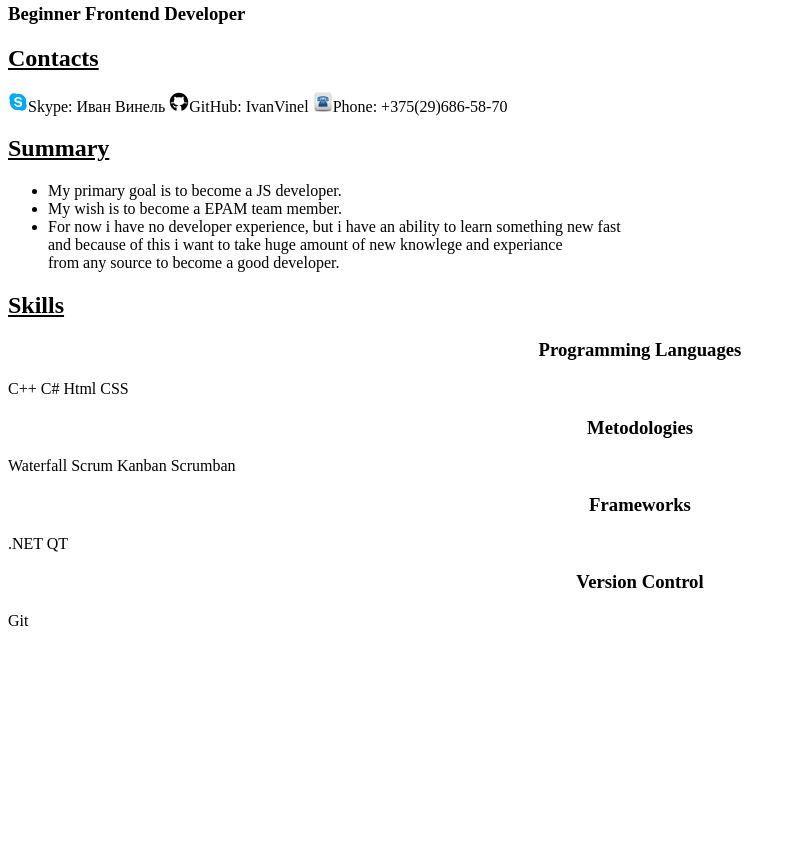
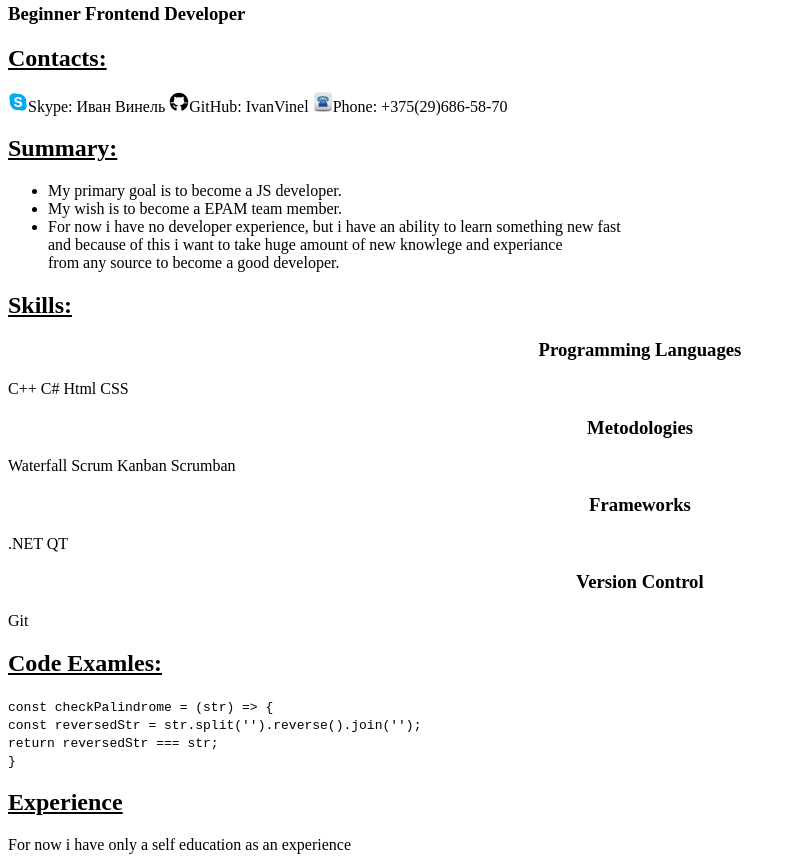
Before and after one commit to IvanVinel/rsschool-cv, a plain HTML site: page index.html in a window 1280 px wide. Shown: the part 790-1652 px from the top of the page, without its empty margins (0-796 px from the left). Before the commit the page ends 1428 px from the top, so only its background shows below. Drawn offline with Linux system fonts and the light colour scheme.

Commit message:
feat: add code examples and experience sections

```diff
--- a/index.html
+++ b/index.html
@@ -27,13 +27,13 @@
             <h3>Beginner Frontend Developer</h3>
         </section>
         <section id="contacts">
-            <h2><u>Contacts</u></h2>
+            <h2><u>Contacts:</u></h2>
             <a> <img src="./images/skype.svg" alt="Skype" width="20px" height="20">Skype: Иван Винель</a>
             <a> <img src="./images/github.svg" alt="GitHub" width="20px" height="20">GitHub: IvanVinel</a>
             <a> <img src="./images/phone.png" alt="Phone" width="20px" height="20">Phone: +375(29)686-58-70</a>
         </section>
         <section id="summary">
-            <h2><u>Summary</u></h2>
+            <h2><u>Summary:</u></h2>
             <ul>
                 <li>My primary goal is to become a JS developer.</li>
                 <li>My wish is to become a EPAM team member.</li>
@@ -43,7 +43,7 @@
             </ul>
         </section>
         <section id="skills">
-            <h2><u>Skills</u></h2>
+            <h2><u>Skills:</u></h2>
             <div>
                 <h3 style="text-align: center;">Programming Languages</h3>
                 <span>C++</span>
@@ -68,6 +68,19 @@
                 <span>Git</span>
             </div>
         </section>
+        <section id="codeex">
+            <h2><u>Code Examles:</u></h2>
+            <p><code>
+                const checkPalindrome = (str) => {<br>
+                 const reversedStr = str.split('').reverse().join('');<br>
+                 return reversedStr === str;<br>
+                }<br>
+            </code></p>
+        </section>
+        <section id="experience">
+            <h2><u>Experience</u></h2>
+            <span>For now i have only a self education as an experience</span>
+        </section>
     </main>
     <footer>
 
```
